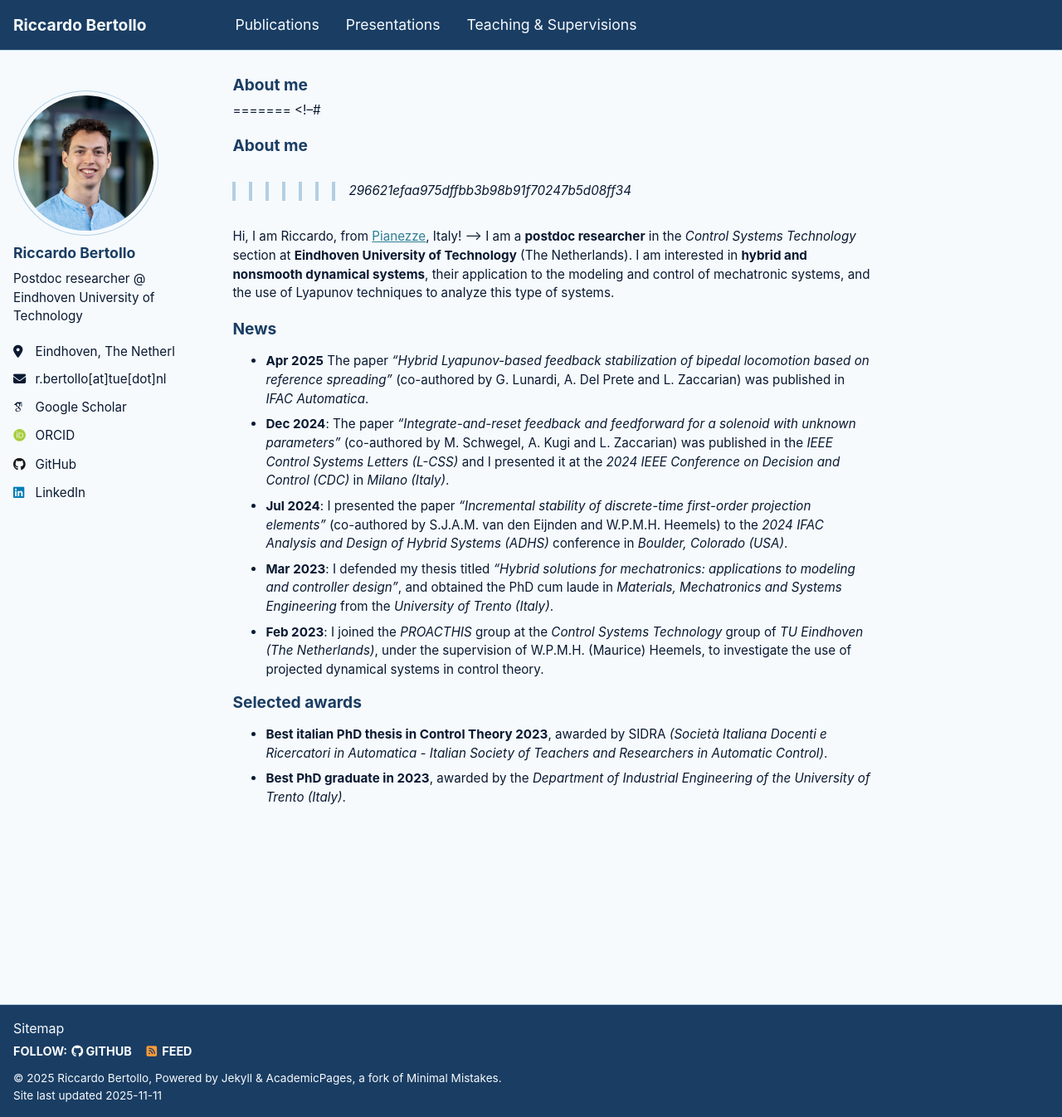
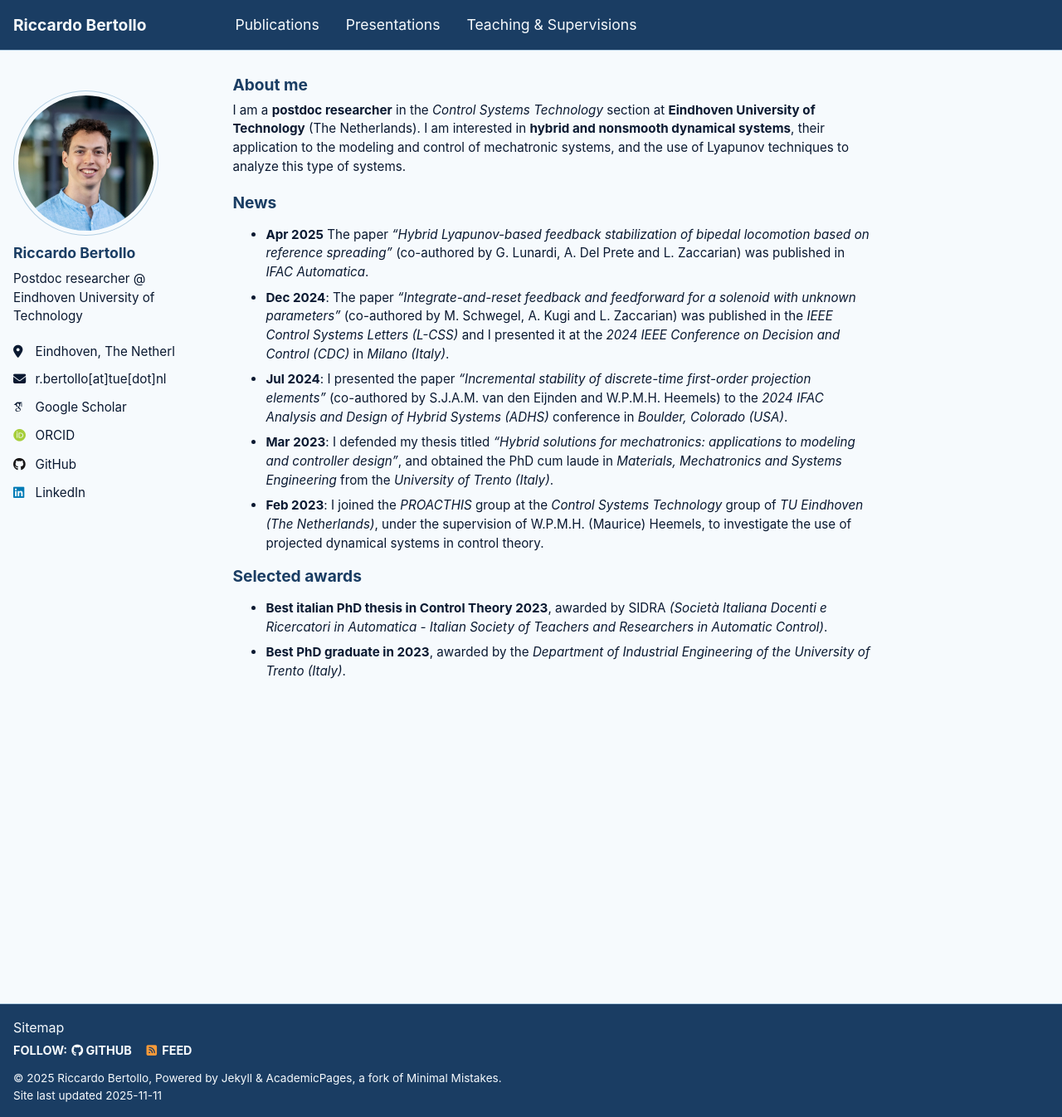
Before and after one commit to riccardobertollo/riccardobertollo.github.io, a Jekyll site: the page built from _pages/about.md, in a window 1280 px wide and 1346 px high. Shown: the whole window at 83% size. Built offline with Jekyll 4.4.1, drawn with Linux system fonts in a browser that asks for light colours; some web fonts are replaced; a script that is not in the unit is left out.

Commit message:
Fixed about.md

```diff
--- a/_pages/about.md
+++ b/_pages/about.md
@@ -6,14 +6,13 @@ redirect_from:
   - /about/
   - /about.html
 ---
-<!-- # About me -->
-=======
-<!--#
+
+<!--
 # About me
->>>>>>> 296621efaa975dffbb3b98b91f70247b5d08ff34
 
 Hi, I am Riccardo, from [Pianezze](https://maps.app.goo.gl/cqDjgGiXRbRdN22J7), Italy!
 -->
+
 I am a **postdoc researcher** in the *Control Systems Technology* section at **Eindhoven University of Technology** (The Netherlands).
 I am interested in **hybrid and nonsmooth dynamical systems**, their application to the modeling and control of mechatronic systems, and the use of Lyapunov techniques to analyze this type of systems.
 
```
